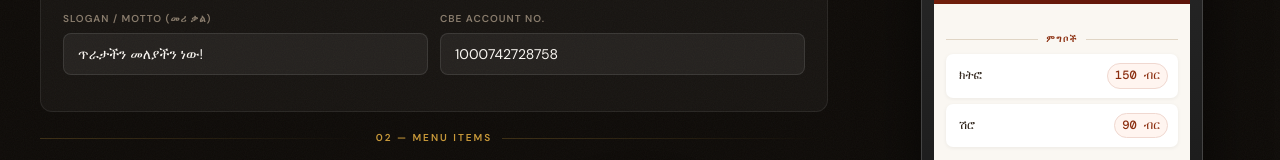
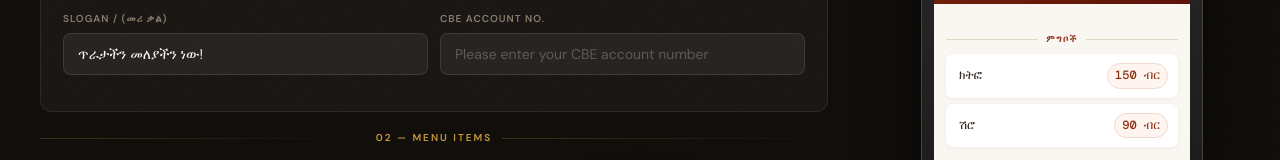
Before and after one commit to aychew1229/menu-builder, a plain HTML site: page index.html in a window 1280 px wide. Shown: the part 625-785 px from the top of the page. Drawn offline with nearby package versions, Linux system fonts and the light colour scheme.

Commit message:
Modify slogan label and CBE account input placeholder
Updated the label for the slogan and changed the placeholder for the CBE account number input.

```diff
--- a/index.html
+++ b/index.html
@@ -488,12 +488,12 @@
         </div>
         <div class="fields-row">
           <div class="field">
-            <label>Slogan / Motto (መሪ ቃል)</label>
+            <label>Slogan / (መሪ ቃል)</label>
             <input type="text" id="restMotto" placeholder="Your tagline..." value="ጥራታችን መለያችን ነው!" />
           </div>
           <div class="field">
             <label>CBE Account No.</label>
-            <input type="text" id="restBank" placeholder="1000..." value="1000742728758" />
+            <input type="text" id="restBank" placeholder="Please enter your CBE account number" />
           </div>
         </div>
       </div>
```
